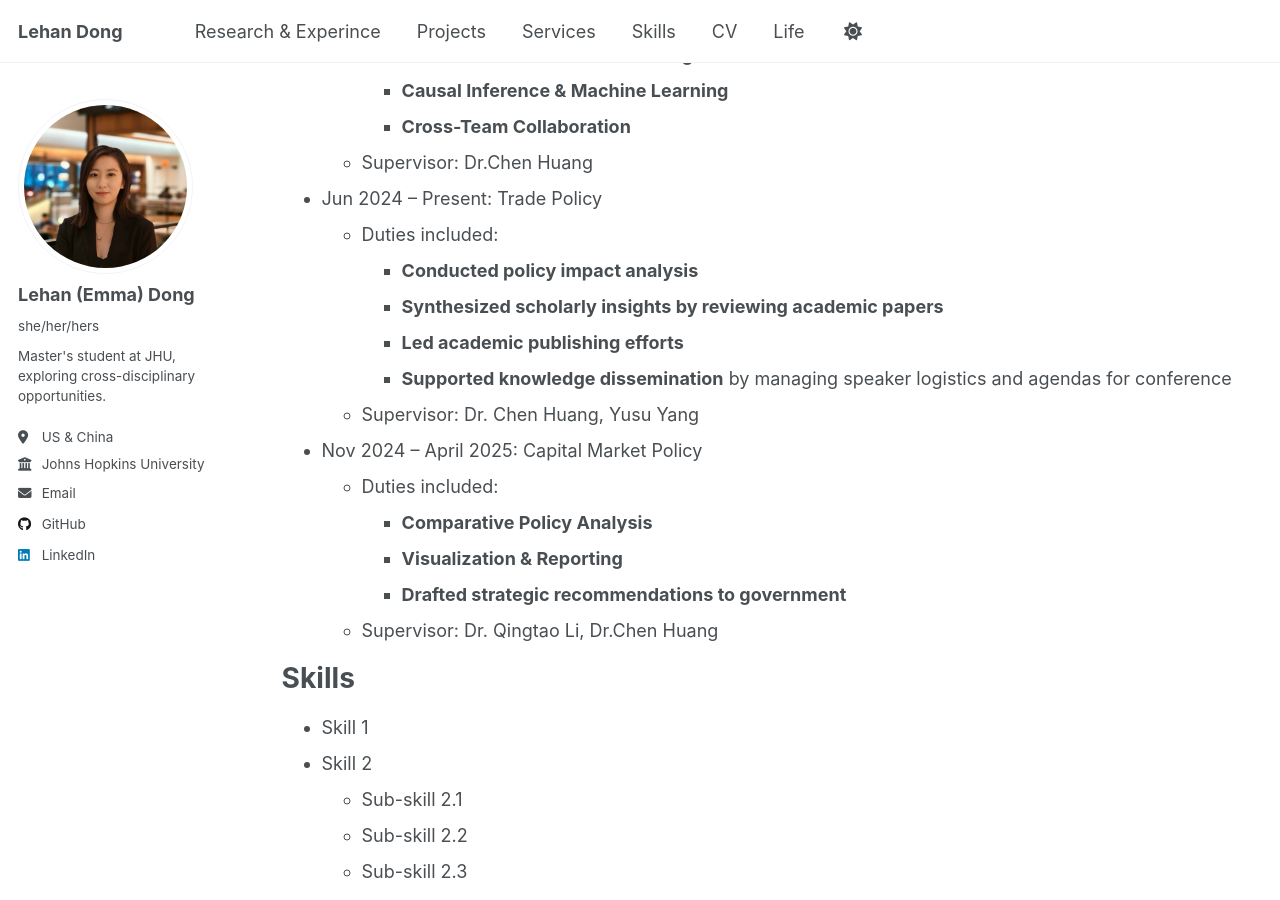
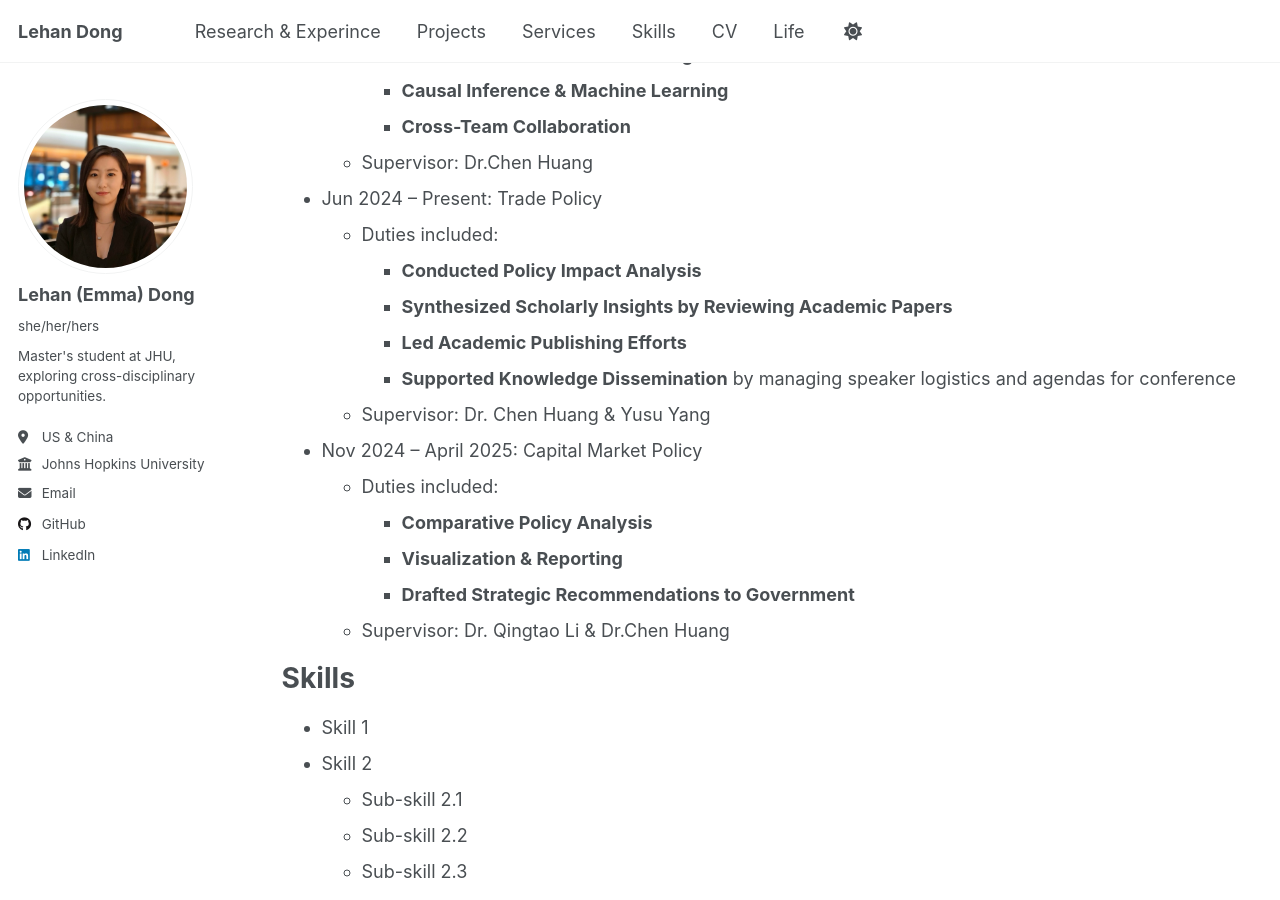
Before and after one commit to LehanDong/lehandongwebsite, a Jekyll site: the page built from _pages/cv.md, in a window 1280 px wide and 900 px high, scrolled down 443 px. Built offline with Jekyll 4.4.1, drawn with Linux system fonts in a browser that asks for light colours.

Commit message:
Update cv.md

```diff
--- a/_pages/cv.md
+++ b/_pages/cv.md
@@ -27,18 +27,18 @@ Research Assistant, Tsinghua University, Center for International Finance and Ec
 
 * Jun 2024 – Present: Trade Policy
   * Duties included:
-      * **Conducted policy impact analysis**
-      * **Synthesized scholarly insights by reviewing academic papers**
-      * **Led academic publishing efforts**
-      * **Supported knowledge dissemination** by managing speaker logistics and agendas for conference
-  * Supervisor: Dr. Chen Huang, Yusu Yang
+      * **Conducted Policy Impact Analysis**
+      * **Synthesized Scholarly Insights by Reviewing Academic Papers**
+      * **Led Academic Publishing Efforts**
+      * **Supported Knowledge Dissemination** by managing speaker logistics and agendas for conference
+  * Supervisor: Dr. Chen Huang & Yusu Yang
 
 * Nov 2024 – April 2025: Capital Market Policy
   * Duties included:
       * **Comparative Policy Analysis**
       * **Visualization & Reporting**
-      * **Drafted strategic recommendations to government**
-  * Supervisor: Dr. Qingtao Li, Dr.Chen Huang
+      * **Drafted Strategic Recommendations to Government**
+  * Supervisor: Dr. Qingtao Li & Dr.Chen Huang
 
 Skills
 ======
```
